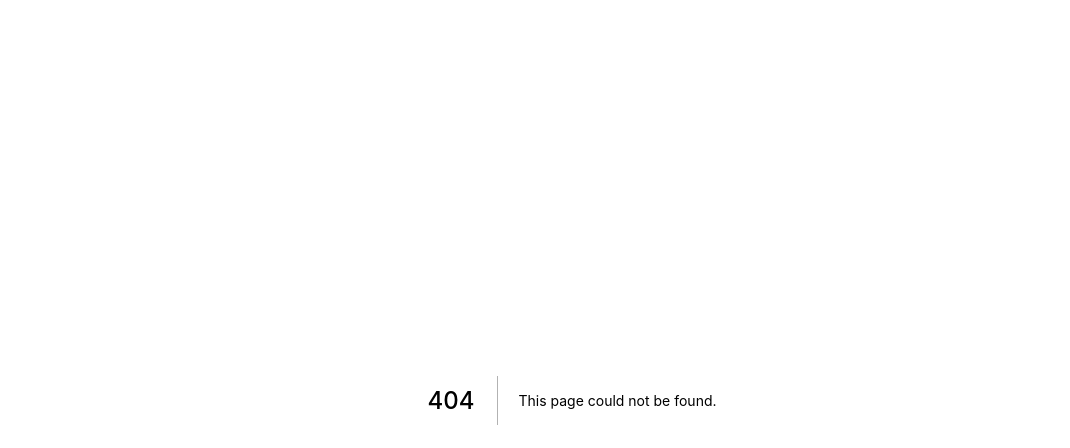
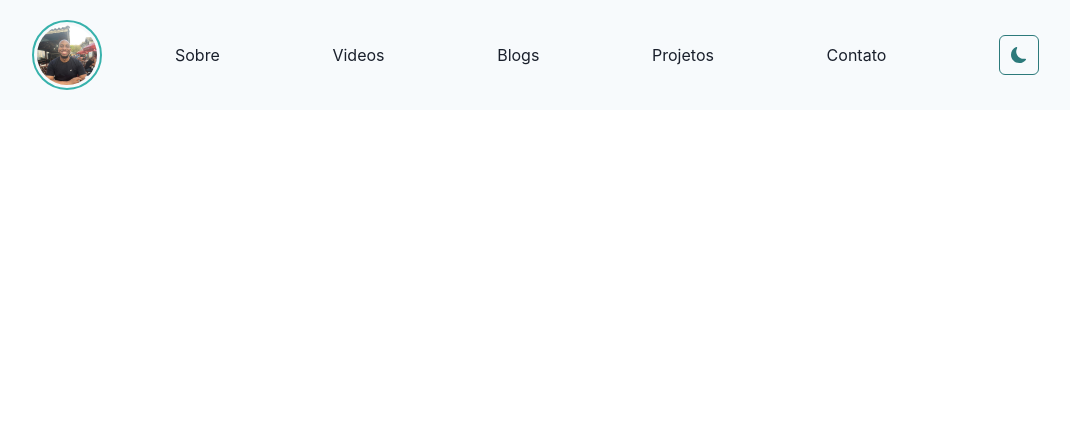
Before and after one commit to moutinhofuturedev/paulomoutinho, a Next.js app: page /projects in a window 1280 px wide. Before the commit this address had no page. Shown: the top 448 px of the page, without its empty margins (68-1138 px from the left). Built offline with nearby package versions, Linux system fonts and the light colour scheme.

Commit message:
chore: trabalhando na página de projetos

```diff
--- /dev/null
+++ b/pages/projects.js
@@ -0,0 +1,10 @@
+import { Box } from "@chakra-ui/react"
+import Navigation from "../components/Header"
+
+export default function Projects() {
+    return(
+        <Box bg="generalBackground">
+        <Navigation key={1}/>
+        </Box>
+    )
+}
```
